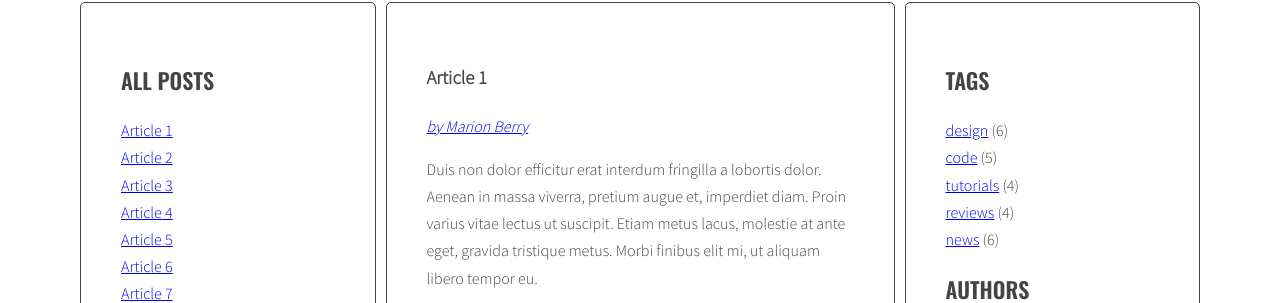
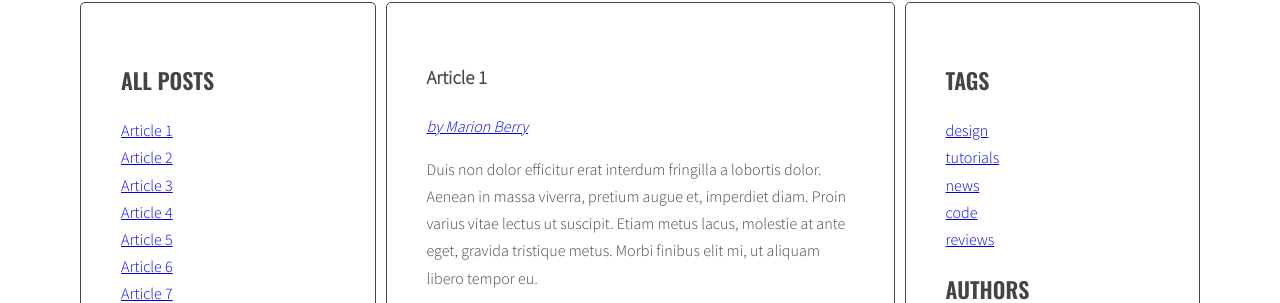
Before and after one commit to MariuszB-86/javascript-blog, a website: page index.html in a window 1280 px wide. Shown: the part 241-544 px from the top of the page. Drawn offline with nearby package versions, Linux system fonts and the light colour scheme.

Commit message:
Changes in function generateTags

```diff
--- a/index.html
+++ b/index.html
@@ -180,11 +180,11 @@
                 <aside class="sidebar">
                   <h2 class="section-title">Tags</h2>
                   <ul class="list tags">
-                    <li><a href="#">design</a> <span>(6)</span></li>
-                    <li><a href="#">code</a> <span>(5)</span></li>
-                    <li><a href="#">tutorials</a> <span>(4)</span></li>
-                    <li><a href="#">reviews</a> <span>(4)</span></li>
-                    <li><a href="#">news</a> <span>(6)</span></li>
+                    <li> <span>(6)</span></li>
+                    <li> <span>(5)</span></li>
+                    <li> <span>(4)</span></li>
+                    <li> <span>(4)</span></li>
+                    <li> <span>(6)</span></li>
                   </ul>
                   <h2 class="section-title">Authors</h2>
                   <ul class="list authors">
--- a/js/script.js
+++ b/js/script.js
@@ -45,7 +45,8 @@
     optTitleSelector = '.post-title',
     optTitleListSelector = '.titles',
     optArticleTagsSelector = '.post-tags .list',
-    optArticleAuthorSelector = '.post-author';
+    optArticleAuthorSelector = '.post-author',
+    optTagsListSelector = '.tags.list';
 
   const generateTitleLinks = function(customSelector = ''){
     //console.log('To jest funkcja generateTitleLinks');
@@ -88,6 +89,9 @@
   generateTitleLinks();
 
   const generateTags = function(){
+    /* [NEW] create a new variable allTags with an empty array */
+    let allTags = [];
+
     /* find all articles */
     const articleTags = document.querySelectorAll(optArticleSelector);
     //console.log(articleTags);
@@ -99,10 +103,10 @@
       //console.log(tagsWrapper);
 
       /* make html variable with empty string */
-      let tagsList = '';
+      //let tagsList = '';
 
       /* get tags from data-tags attribute */
-      tagsList = articleTag.getAttribute('data-tags');
+      const tagsList = articleTag.getAttribute('data-tags');
       //console.log(tagsList);
 
       /* split tags into array */
@@ -117,8 +121,16 @@
         /* generate HTML of the link */
         const linkHTML = '<li><a href="#tag-' + tag + '">' + tag + '</a></li> ';
         //console.log(linkHTML);
+
         /* add generated code to html variable */
         html = html + linkHTML;
+
+         /* [NEW] check if this link is NOT already in allTags */
+         if(allTags.indexOf(linkHTML) == -1){
+          /* [NEW] add generated code to allTags array */
+          allTags.push(linkHTML);
+         }
+
         /* END LOOP: for each tag */
       }
       //console.log(html);
@@ -127,6 +139,11 @@
 
     /* END LOOP: for every article: */
     }
+    /* [NEW] find list of tags in right column */
+    const tagList = document.querySelector(optTagsListSelector);
+
+    /* [NEW] add html from allTags to tagList */
+    tagList.innerHTML = allTags.join(' ');
   };
 
   generateTags();
@@ -175,8 +192,8 @@
 
   const addClickListenersToTags = function(){
     /* find all links to tags */
-    const links = document.querySelectorAll('.list-horizontal a');
-    console.log(links);
+    const links = document.querySelectorAll('.list-horizontal a, .tags a');
+    //console.log(links);
 
     /* START LOOP: for each link */
     for(let link of links){
```
